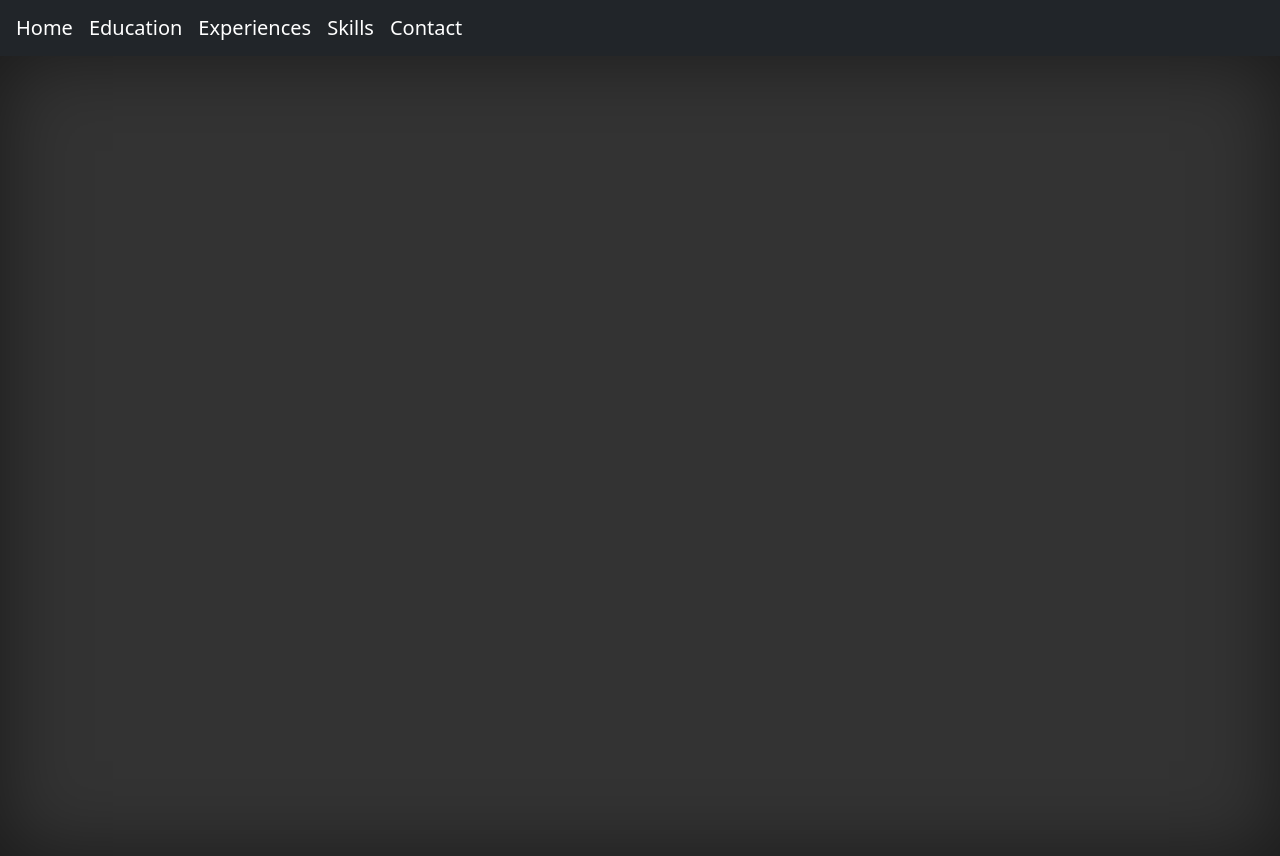
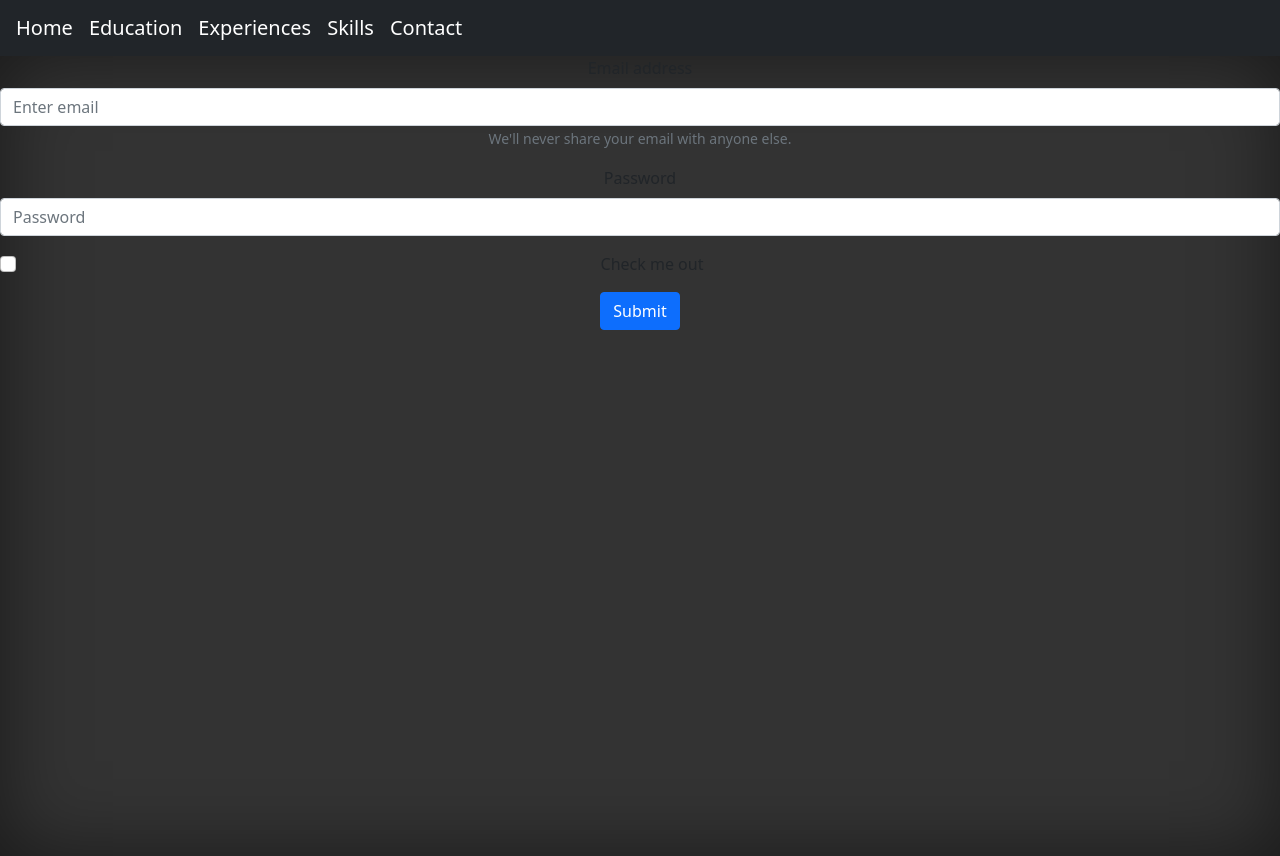
Before and after one commit to hirusepalika/myResume, a React (Create React App) app in the folder resume-site/: page / in a window 1280 px wide. Both pictures are taken after a click on the element "Contact". Built offline with nearby package versions, Linux system fonts and the light colour scheme.

Commit message:
somewhat has contact form UI. need to move it to center

```diff
--- a/resume-site/src/components/BodyComponent.jsx
+++ b/resume-site/src/components/BodyComponent.jsx
@@ -1,10 +1,29 @@
 import React from 'react';
+import {Form, Button} from 'react-bootstrap';
 
 const BodyComponent = () => {
     return (
         <div style={{backgroundColor: '#333', position: 'absolute', width: '100%', height: '100%', boxShadow: 'inset 0 0 5rem rgb(0 0 0 / 50%)'}}>
-            <div>
-            </div>
+            <Form>
+                <Form.Group className="mb-3" controlId="formBasicEmail">
+                    <Form.Label>Email address</Form.Label>
+                    <Form.Control type="email" placeholder="Enter email" />
+                    <Form.Text className="text-muted">
+                    We'll never share your email with anyone else.
+                    </Form.Text>
+                </Form.Group>
+
+                <Form.Group className="mb-3" controlId="formBasicPassword">
+                    <Form.Label>Password</Form.Label>
+                    <Form.Control type="password" placeholder="Password" />
+                </Form.Group>
+                <Form.Group className="mb-3" controlId="formBasicCheckbox">
+                    <Form.Check type="checkbox" label="Check me out" />
+                </Form.Group>
+                <Button variant="primary" type="submit">
+                    Submit
+                </Button>
+            </Form>
         </div>
     );
 };
--- a/resume-site/src/components/ContactForm.jsx
+++ b/resume-site/src/components/ContactForm.jsx
@@ -2,12 +2,9 @@ import React from 'react';
 
 const ContactForm = () => {
 
-    const onClick = (e) => {
-        console.log("Clicked on contact")
-    }
     return (
-        <span className="navbar-brand" onClick={(e) => onClick(e)}>Contact</span>
-    )
+        <div>hi</div>
+    );
 };
 
 export default ContactForm;
--- a/resume-site/src/components/Header.jsx
+++ b/resume-site/src/components/Header.jsx
@@ -1,9 +1,18 @@
-import React from 'react';
+import React, { useState } from 'react';
 import BodyComponent from './BodyComponent';
-import ContactForm from './ContactForm';
+// import ContactForm from './ContactForm';
 
 const Header = () => {
+    const [showContactForm, setShowContactForm] = useState(false);
+    const contactOnClick = (e) => {
+        if (!showContactForm) {
+            setShowContactForm(true);
+        } else {
+            setShowContactForm(false);
+        }
+    }
 
+    console.log("show contact", showContactForm)
     return(
         <body className="text-center">
             <nav className="navbar navbar-expand-lg navbar-dark bg-dark">
@@ -11,11 +20,10 @@ const Header = () => {
                 <span className="navbar-brand" >Education</span>
                 <span className="navbar-brand" >Experiences</span>
                 <span className="navbar-brand" >Skills</span>
-                <ContactForm/>
+                <span className="navbar-brand" onClick={(e) => contactOnClick(e)}>Contact</span>
             </nav>
-            <BodyComponent/>
+            {showContactForm ? <BodyComponent/> : null}
         </body>
-
     );
 }
 
```
